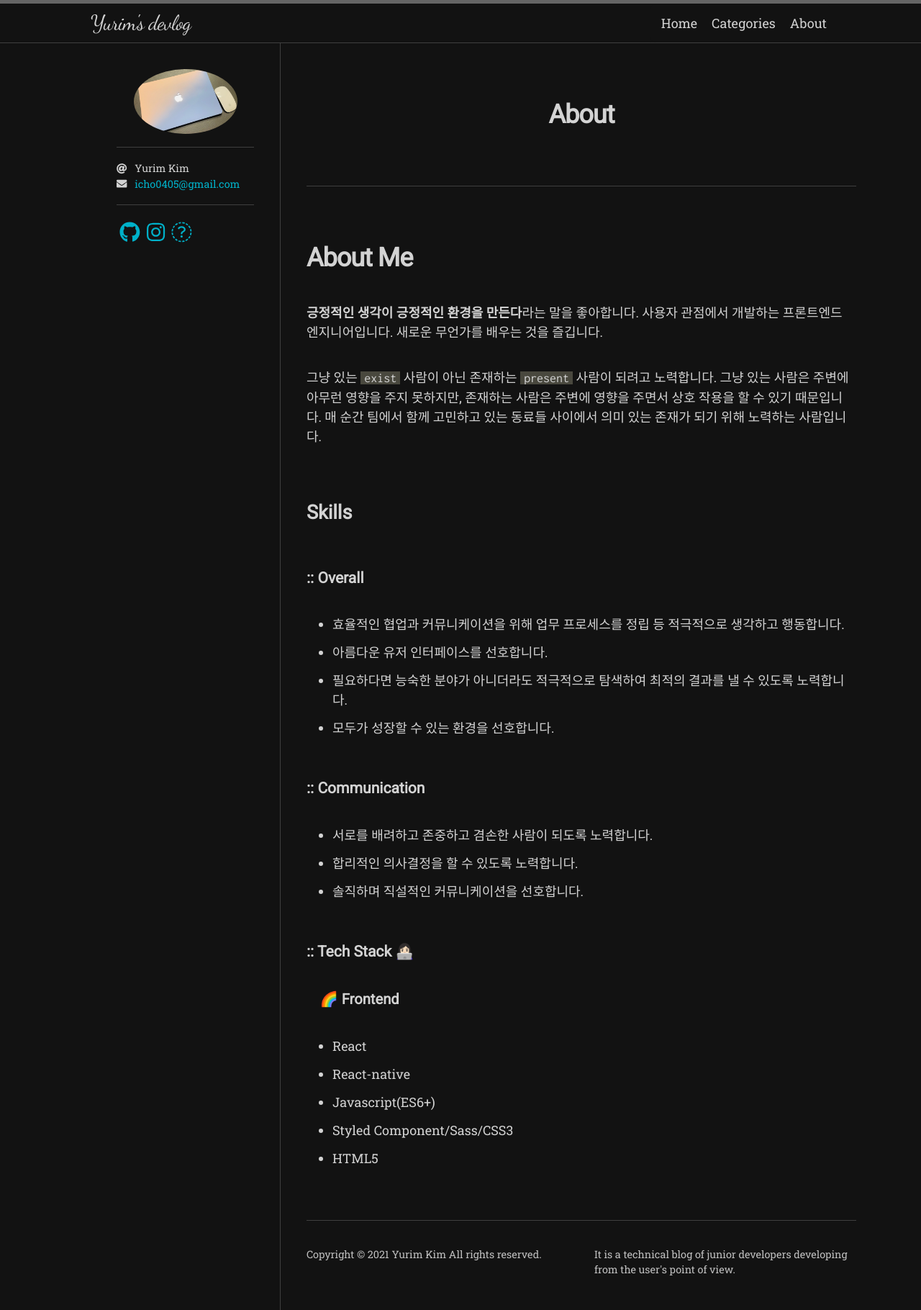
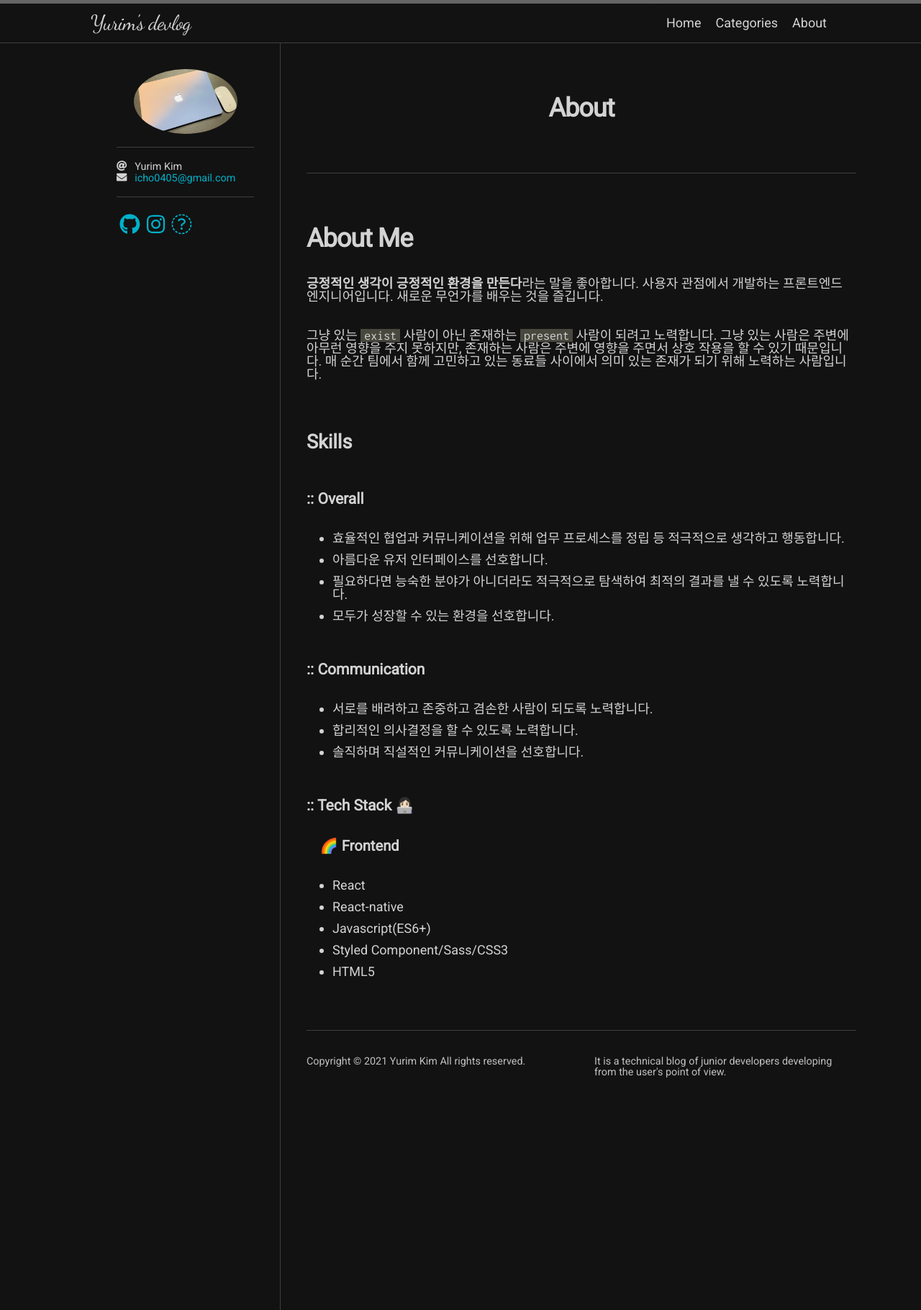
Before and after one commit to yurim45/yurim45.github.io, a Jekyll site: the page built from about.md, in a window 1280 px wide. Shown: the whole page at 72% size. Built offline with Jekyll 4.4.1, drawn with Linux system fonts in a browser that asks for light colours; nearby versions of some CDN libraries; some web fonts are replaced.

Commit message:
modify: change font-family

```diff
--- a/_sass/hamilton/variables.scss
+++ b/_sass/hamilton/variables.scss
@@ -1,11 +1,11 @@
 // Fonts
-$base-font-family: "Roboto Slab" !default;
-$reading-font-family: "Roboto Slab", "Noto Serif SC", "Noto Serif TC" !default;
-$headline-font-family: Roboto, "Noto Sans SC", "Noto Sans TC" !default;
+$base-font-family: "Roboto" !default;
+$reading-font-family: "Roboto", "Noto Serif SC", "Noto Serif TC" !default;
+$headline-font-family: "Roboto", "Noto Sans SC", "Noto Sans TC" !default;
 $code-font-family:  Inconsolata !default;
 $handwriting-font-family: "Dancing Script", "Ma Shan Zheng" !default;
 $base-font-size:    18px !default;
-$base-line-height:  1.5 !default;
+$base-line-height:  1 !default;
 
 // Layouts
 $spacing-unit:      2rem !default;
```
